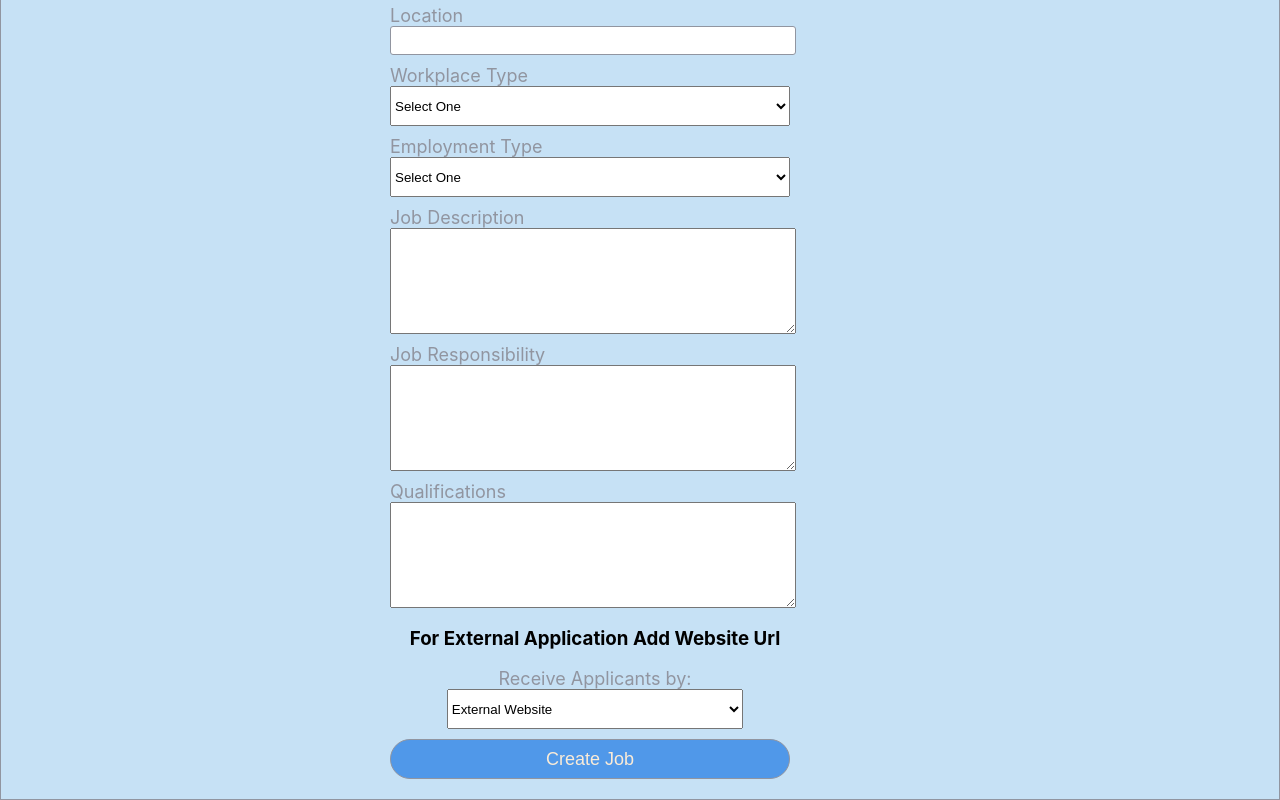
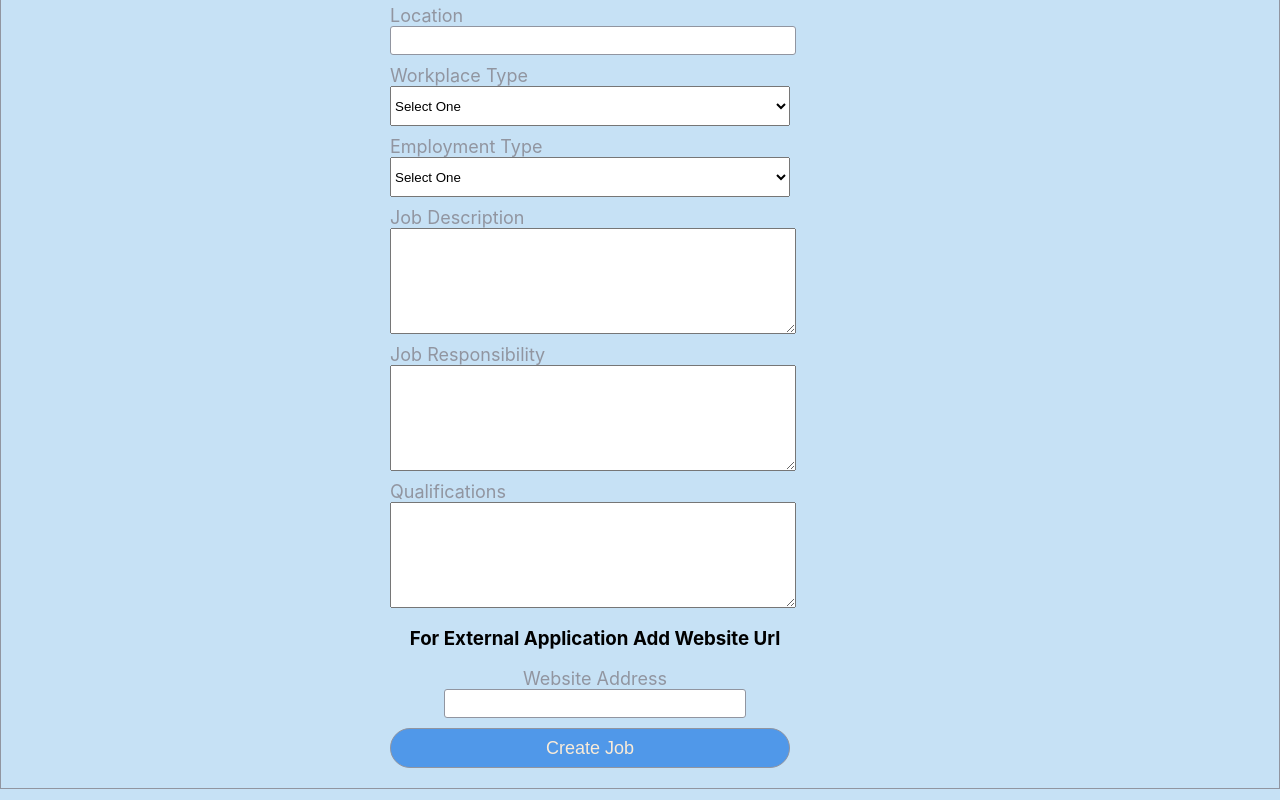
Before and after one commit to ReinhardyOdhiambo/myhr, a React (Create React App) app: page /createjob in a window 1280 px wide. Shown: the part 286-1086 px from the top of the page. Built offline with nearby package versions, Linux system fonts and the light colour scheme; no server answers; sample sign-in values are in the browser's storage.

Commit message:
website url

```diff
--- a/src/components/Createjob.js
+++ b/src/components/Createjob.js
@@ -171,21 +171,6 @@ const Createjob = () => {
             <div className="applicantstyle">
               <h3>For External Application Add Website Url</h3>
 
-              <label className="applylabel">Receive Applicants by: </label>
-              <select
-                className="applyformselect"
-                name="workplacetype"
-                onChange={(e) => {}}
-              >
-
-                <option
-                  onClick={() => setWebsiteAddress(!websiteaddress)}
-                  value="ExternalWebsite"
-                >
-                  External Website
-                </option>
-              </select>
-              {websiteaddress ? (
                 <div>
                   <label className="applylabel" for="urlsite">
                     {" "}
@@ -205,24 +190,6 @@ const Createjob = () => {
                   />
                 </div>
 
-               /* <div>
-                  <label className="applylabel" for="applyemail">
-                    {" "}
-                    Email Address{" "}
-                  </label>
-                  <input
-                    className="applyforminput"
-                    required
-                    type="email"
-                    name="applyemail"
-                    id="email"
-                    placeholder=""
-                    onChange={(e) => {
-                      setSendEmail(e.target.value);
-                    }}
-                  />
-                </div>*/
-              ):null}
             </div>
 
             <button className="applybtn" type="submit">
```
